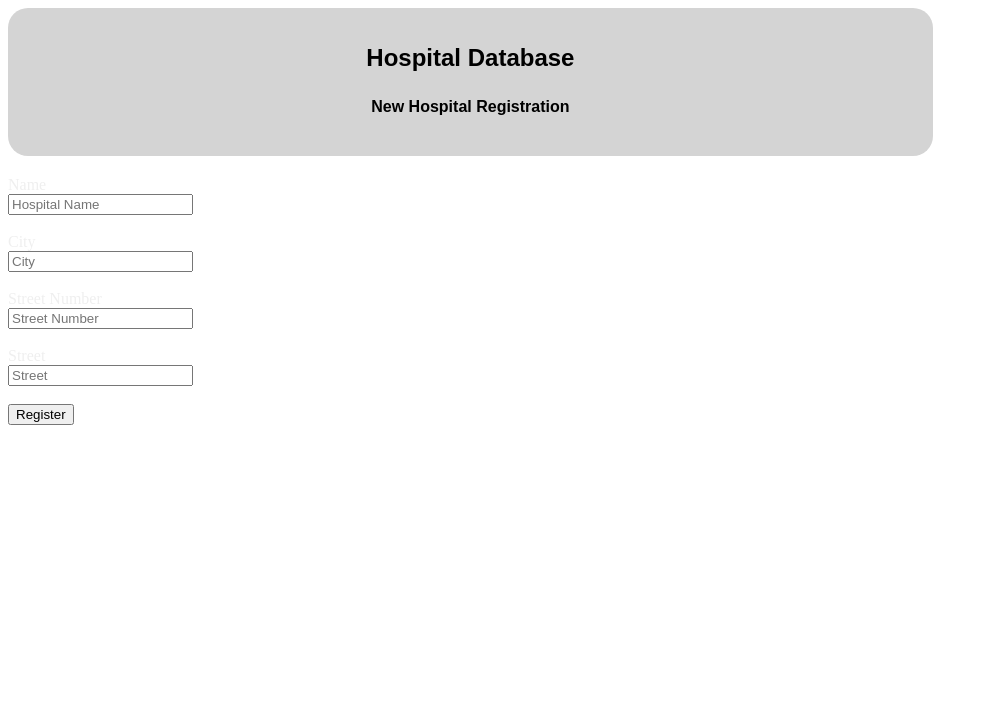
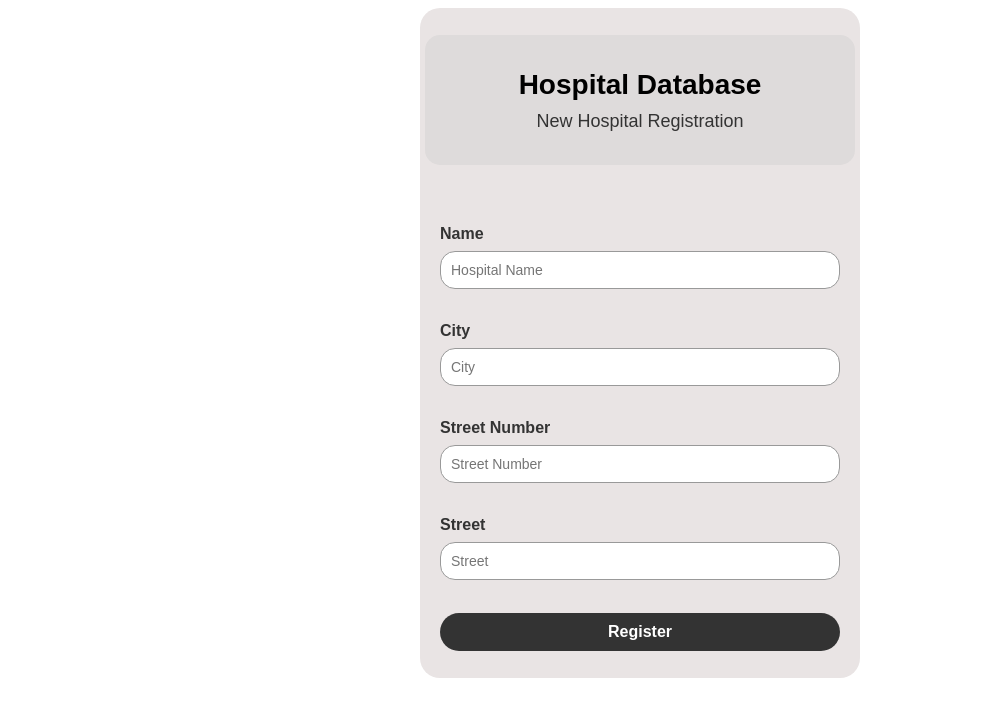
Before and after one commit to nusyba23/DBMS_Hospital-Management-System, a PHP site: page /newHospital.php in a window 1280 px wide. Shown: the top 717 px of the page, without its empty margins (0-988 px from the left). Run offline with PHP 8.4, Linux system fonts and the light colour scheme.

Commit message:
sorry i pushed the wrong css file. this correct 1

```diff
--- a/471_Project/Frontend/styles.css
+++ b/471_Project/Frontend/styles.css
@@ -1,3 +1,6 @@
+body{
+    font-family: Cairo, sans-serif;
+}
 .login-container{
     display: flex;
     flex-direction: column;
@@ -9,6 +12,20 @@
     top: 80px;
     width: 400px;
     height: 530px;
+    margin: auto;
+    border-radius: 20px;
+}
+
+.login-container-hospital{
+    display: flex;
+    flex-direction: column;
+    align-items: center;
+    justify-content: center;
+    background-color: #E9E4E4;
+    padding: 20px;
+    position: relative;
+    width: 400px;
+    height: 630px;
     margin: auto;
     border-radius: 20px;
 }
@@ -34,69 +51,79 @@
     margin-left: 147px;
 }
 
-.login-subtitle{
-    font-size: 16px;
-    color: black;
-    margin-bottom: 20px;
+.heading-container {
+    background-color: #DEDBDB;
+    padding: 15px;
+    width: 100%;
+    text-align: center;
+    border-radius: 15px;
+    margin-bottom: 60px;
+}
+
+.login-title {
+    font-size: 28px;
+    color: #000;
     font-weight: bold;
-    font-family: Cairo, sans-serif;
 }
-.heading-container{
-    background-color: #DEDBDB;
+
+.login-subtitle {
+    font-size: 18px;
+    color: #333;
+    margin-top: 5px;
+}
+
+.login-form {
     display: flex;
     flex-direction: column;
-    align-items: center;
-    background-color: #D4D4D4; /* Adjust to your desired color */
-    padding: 20px;
-    width: 70%;
-    margin-bottom: 20px;
-    border-radius: 20px;
+    width: 100%;
 }
 
-.option-container{
-    display: flex;
-    gap:20px;
-    background-color: #EFEFEF;
-    width: 250px;
-    height: 270px;
-    flex-direction:row;
-    align-items: center;
-    justify-content: center;
-    border-radius: 20px;
-    margin-bottom: 20px;
-    margin-left: 80px;
-
-}
-.login-form{
-    width: 100%;
-    display: flex;
-    flex-direction: column;
-    align-items: flex-start;
-    color: #EFEFEF;
-    border-radius: 20px;
+.txt {
+    font-size: 16px;
+    color: #333;
+    margin-bottom: 8px;
+    font-weight: bold;
 }
 
-.employee-button{
-    display: flex;
-    flex-direction: column;
-    align-items: center;
-    justify-content: center;
-    width: 95px;
-    height: 150px;
-    background-color: #B0D1D4;
-    font-size: 18px;
+.fields {
+    border: 1px solid #999;
+    border-radius: 15px;
+    padding: 10px;
+    width: 100%;
+    box-sizing: border-box;
+    margin-bottom: 15px;
+    font-size: 14px;
     font-family: Cairo, sans-serif;
+    color: #333;
+}
+
+.sign-in-button, .register-button {
+    background-color: #333;
+    color: #fff;
+    padding: 10px;
+    border: none;
+    border-radius: 20px;
+    font-size: 16px;
+    font-weight: bold;
+    width: 100%;
+    cursor: pointer;
+    transition: background-color 0.3s ease;
+}
+
+.sign-in-button:hover , .register-button:hover {
+    background-color: #444;
+}
+
+.new-emp-link {
+    color: #333;
+    font-size: 14px;
     text-align: center;
-    cursor: pointer;
-    border-radius: 20px;
-    border-color: #B0D1D4;
+    display: block;
+    margin-top: 10px;
+    text-decoration: none;
+    font-weight: bold;
+}
 
+.new-emp-link:hover {
+    text-decoration: underline;
 }
-.employee-button:hover{
-    transform: scale(1.05);
-}
-.icon-img{
-    width: 40px;
-    height: 40px;
-    margin-bottom: 15px;
-}
```
